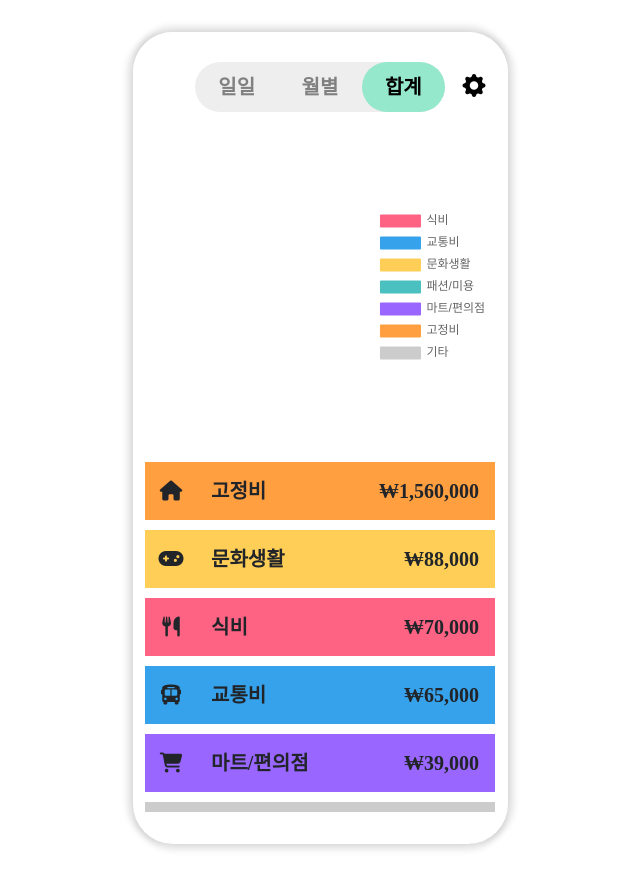
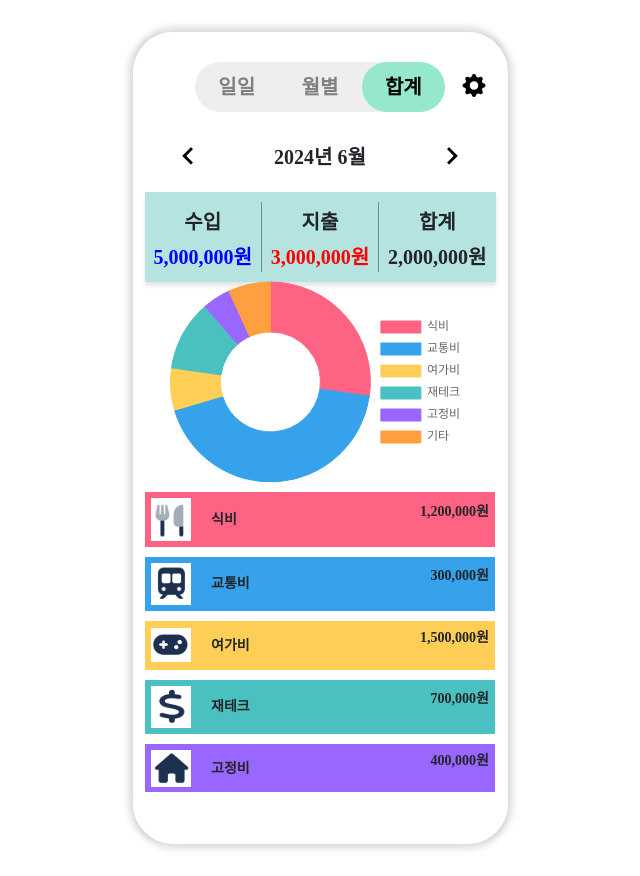
Before and after one commit to a-seung/accountBookTeam2, a Vue app: page /chart in a window 1280 px wide. Shown: the whole page, without its empty margins (320-960 px from the left). Built offline with nearby package versions, Linux system fonts and the light colour scheme; data requests are answered from the project's data file; a web font is replaced by a local one.

Commit message:
일단 커밋

```diff
--- a/package.json
+++ b/package.json
@@ -18,6 +18,7 @@
     "chart.js": "^4.4.3",
     "chartjs": "^0.3.24",
     "font-awesome": "^4.7.0",
+    "json-server": "^1.0.0-beta.1",
     "npx": "^10.2.2",
     "pinia": "^2.1.7",
     "vue": "^3.4.21",
--- a/src/pages/Chart.vue
+++ b/src/pages/Chart.vue
@@ -1,9 +1,27 @@
 <template>
   <div class="container">
     <Header />
+
+    <!-- 월 변경 바 -->
+    <div class="calendar_header">
+      <button @click="prevMonth"><i class="mdi mdi-chevron-left"></i></button>
+      <div class="calendar_month">{{ year }}년 {{ month }}월</div>
+      <button @click="nextMonth"><i class="mdi mdi-chevron-right"></i></button>
+    </div>
+
+    <SummaryStats
+      :income="totalIncome"
+      :expense="totalExpense"
+      :filters="filters"
+      @updateFilter="setFilter"
+    />
+
+    <!-- 간격을 벌릴 부분 -->
     <div class="chart-container">
       <DoughnutChart :chartData="chartData" :chartOptions="chartOptions" />
     </div>
+
+    <!-- 간격을 벌릴 부분 -->
     <ul class="item-list">
       <li
         v-for="(item, index) in items"
@@ -13,12 +31,10 @@
           borderColor: item.borderColor,
         }"
       >
-        <div class="item-icon">
-          <i :class="item.icon"></i>
-        </div>
+        <img :src="item.image" alt="" class="item-image" />
         <div class="item-details">
           <p class="item-name">{{ item.name }}</p>
-          <p class="item-amount">{{ formatCurrency(item.amount) }}</p>
+          <p class="item-amount">{{ formatNumber(item.amount) }}원</p>
         </div>
       </li>
     </ul>
@@ -26,45 +42,32 @@
 </template>
 
 <script setup>
-import { ref, computed, watch } from 'vue';
-import DoughnutChart from '@/components/DoughnutChart.vue';
-import Header from '@/components/Header.vue';
-import { useTransactionStore } from '@/stores/transaction';
-
-const transactionStore = useTransactionStore();
-const categoryExpenses = computed(() => transactionStore.categoryExpenses);
+import { ref } from "vue";
+import DoughnutChart from "@/components/DoughnutChart.vue";
+import Header from "@/components/Header.vue";
+import SummaryStats from '@/components/SummaryStats.vue'; // SummaryStats 컴포넌트 가져오기
 
 const chartData = ref({
-  labels: [
-    '식비',
-    '교통비',
-    '문화생활',
-    '패션/미용',
-    '마트/편의점',
-    '고정비',
-    '기타',
-  ],
+  labels: ["식비", "교통비", "여가비", "재테크", "고정비", "기타"],
   datasets: [
     {
-      label: 'Category Expenses',
-      data: [],
+      label: "# of Votes",
+      data: [12, 19, 3, 5, 2, 3],
       backgroundColor: [
-        '#FF6384',
-        '#36A2EB',
-        '#FFCE56',
-        '#4BC0C0',
-        '#9966FF',
-        '#FF9F40',
-        '#ccc',
+        "#FF6384",
+        "#36A2EB",
+        "#FFCE56",
+        "#4BC0C0",
+        "#9966FF",
+        "#FF9F40",
       ],
       borderColor: [
-        '#FF6384',
-        '#36A2EB',
-        '#FFCE56',
-        '#4BC0C0',
-        '#9966FF',
-        '#FF9F40',
-        '#ccc',
+        "#FF6384",
+        "#36A2EB",
+        "#FFCE56",
+        "#4BC0C0",
+        "#9966FF",
+        "#FF9F40",
       ],
       borderWidth: 1,
     },
@@ -75,7 +78,7 @@ const chartOptions = ref({
   responsive: true,
   plugins: {
     legend: {
-      position: 'right',
+      position: "right",
       labels: {
         padding: 10,
       },
@@ -93,133 +96,125 @@ const chartOptions = ref({
 
 const items = ref([
   {
-    icon: 'fa-solid fa-utensils',
-    name: '식비',
-    amount: 0,
-    backgroundColor: '#FF6384',
-    borderColor: '#FF6384',
+    image: "./public/food.png",
+    name: "식비",
+    amount: 1200000,
+    backgroundColor: "#FF6384",
+    borderColor: "#FF6384",
   },
   {
-    icon: 'fa-solid fa-bus',
-    name: '교통비',
-    amount: 0,
-    backgroundColor: '#36A2EB',
-    borderColor: '#36A2EB',
+    image: "./public/traffic.png",
+    name: "교통비",
+    amount: 300000,
+    backgroundColor: "#36A2EB",
+    borderColor: "#36A2EB",
   },
   {
-    icon: 'fa-solid fa-gamepad',
-    name: '문화생활',
-    amount: 0,
-    backgroundColor: '#FFCE56',
-    borderColor: '#FFCE56',
+    image: "./public/gamepad.png",
+    name: "여가비",
+    amount: 1500000,
+    backgroundColor: "#FFCE56",
+    borderColor: "#FFCE56",
   },
   {
-    icon: 'fa-solid fa-shirt',
-    name: '패션/미용',
-    amount: 0,
-    backgroundColor: '#4BC0C0',
-    borderColor: '#4BC0C0',
+    image: "./public/dollar.png",
+    name: "재테크",
+    amount: 700000,
+    backgroundColor: "#4BC0C0",
+    borderColor: "#4BC0C0",
   },
   {
-    icon: 'fa-solid fa-cart-shopping',
-    name: '마트/편의점',
-    amount: 0,
-    backgroundColor: '#9966FF',
-    borderColor: '#9966FF',
+    image: "./public/house.png",
+    name: "고정비",
+    amount: 400000,
+    backgroundColor: "#9966FF",
+    borderColor: "#9966FF",
   },
   {
-    icon: 'fa-solid fa-house',
-    name: '고정비',
-    amount: 0,
-    backgroundColor: '#FF9F40',
-    borderColor: '#FF9F40',
-  },
-  {
-    icon: 'fa-solid fa-ellipsis',
-    name: '기타',
-    amount: 0,
-    backgroundColor: '#ccc',
-    borderColor: '#ccc',
+    image: "./public/food.png",
+    name: "기타",
+    amount: 500000,
+    backgroundColor: "#FF9F40",
+    borderColor: "#FF9F40",
   },
 ]);
 
-const updateItems = () => {
-  items.value.forEach((item) => {
-    item.amount = categoryExpenses.value[item.name] || 0;
-  });
-  // 지출 순서대로 정렬
-  items.value.sort((a, b) => b.amount - a.amount);
-};
+const totalIncome = ref(5000000); // 총 수입 예시값 (500만원)
+const totalExpense = ref(3000000); // 총 지출 예시값 (300만원)
+const filters = ref({ showIncome: true, showExpense: true, showBalance: true }); // 필터 초기값
 
-watch(
-  categoryExpenses,
-  (newExpenses) => {
-    chartData.value.datasets[0].data = [
-      newExpenses['식비'],
-      newExpenses['교통비'],
-      newExpenses['문화생활'],
-      newExpenses['패션/미용'],
-      newExpenses['마트/편의점'],
-      newExpenses['고정비'],
-      newExpenses['기타'],
-    ];
-    updateItems();
-  },
-  { immediate: true }
-);
+const year = ref(new Date().getFullYear());
+const month = ref(new Date().getMonth() + 1);
 
-const formatCurrency = (value) => {
-  return value.toLocaleString('ko-KR', { style: 'currency', currency: 'KRW' });
-};
-</script>
-
-<style scoped>
-.container {
-  max-width: 375px;
-  margin: 0 auto;
-  padding: 0;
+function setFilter(newFilters) {
+  filters.value = newFilters;
 }
 
+function prevMonth() {
+  month.value -= 1;
+  if (month.value < 1) {
+    month.value = 12;
+    year.value -= 1;
+  }
+}
+
+function nextMonth() {
+  month.value += 1;
+  if (month.value > 12) {
+    month.value = 1;
+    year.value += 1;
+  }
+}
+
+function formatNumber(value) {
+  return value.toLocaleString();
+}
+</script>
+<!-- aa -->
+<style scoped>
 .chart-container {
-  margin-bottom: 10px;
-  text-align: center;
+  margin-bottom: 10px; /* 도넛 차트와 리스트 사이의 간격을 줄입니다. */
+  text-align: center; /* 내용을 가운데 정렬합니다. */
+  height: 200px; /* 도넛 차트의 높이를 제한합니다. */
+  display: flex;
+  justify-content: center;
+  align-items: center;
+  margin-top: 10px; /* SummaryStats와의 간격을 추가합니다. */
+}
+
+.chart-container canvas {
+  max-height: 100%; /* 캔버스의 최대 높이를 제한합니다. */
 }
 
 .item-list {
   list-style-type: none;
   padding: 0;
   margin: 0;
-  height: 350px;
-  overflow-y: auto;
-}
-
-.item-list::-webkit-scrollbar {
-  display: none;
+  max-height: 300px; /* 리스트의 최대 높이를 설정합니다. */
+  overflow-y: auto; /* 리스트가 최대 높이를 초과할 경우 스크롤 가능하게 합니다. */
+  margin-top: 10px; /* SummaryStats와의 간격을 추가합니다. */
 }
 
 .item-list li {
   display: flex;
   align-items: center;
-  justify-content: space-between;
+  justify-content: space-between; /* 아이템들을 좌우 정렬하게 설정합니다. */
   border-width: 1px;
   border-style: solid;
-  margin: 0 auto 10px;
+  margin: 0 auto 10px; /* 위 0, 좌우 자동, 아래 10px 간격을 줍니다. */
   padding: 5px;
-  max-width: 350px;
+  max-width: 350px; /* 각 리스트 아이템의 최대 너비를 설정합니다. */
   gap: 10px;
 }
 
-.item-list li .item-icon {
-  width: 40px;
+.item-list li img.item-image {
+  width: 40px; /* 이미지의 너비를 설정합니다. */
+  height: auto; /* 이미지의 높이를 자동으로 조정합니다. */
   margin-right: 10px;
-  display: flex;
-  justify-content: center;
-  align-items: center;
-  font-size: 20px;
 }
 
 .item-list li .item-details {
-  flex: 1;
+  flex: 1; /* 내용이 넘치지 않도록 유연하게 조정합니다. */
   display: flex;
   align-items: center;
 }
@@ -227,22 +222,47 @@ const formatCurrency = (value) => {
 .item-list li .item-details .item-name {
   margin: 0;
   font-weight: bold;
-  font-size: 20px;
+  font-size: 14px; /* 항목 이름의 글꼴 크기를 조정합니다. */
 }
 
 .item-list li .item-details .item-amount {
-  margin-left: auto;
-  margin-bottom: 0;
-  margin-right: 10px;
+  margin-left: auto; /* amount를 항상 우측에 정렬합니다. */
+  font-size: 14px; /* 금액의 글꼴 크기를 키웁니다. */
+  font-weight: bold; /* 금액을 굵게 표시합니다. */
+}
+
+.container {
+  max-width: 375px;
+  margin: 0 auto; /* 가운데 정렬 */
+}
+
+.calendar_header {
+  display: flex;
+  height: 80px;
   font-size: 20px;
+  justify-content: space-between;
+  align-items: center;
+  padding: 10px 20px 0 20px;
+}
+
+.calendar_month {
   font-weight: bold;
-  line-height: 46px;
+}
+
+.header-center {
+  font-size: 18px;
+  font-weight: bold;
+}
+
+.mdi {
+  font-size: 35px;
 }
 
 @media (min-width: 375px) {
+  /* 375px 이상의 너비에서 적용되는 스타일 */
   .chart-container {
-    max-width: 350px;
-    margin: 0 auto;
+    max-width: 350px; /* 도넛 차트의 최대 너비를 설정합니다. */
+    margin: 0 auto; /* 가운데 정렬합니다. */
   }
 }
 </style>
```
